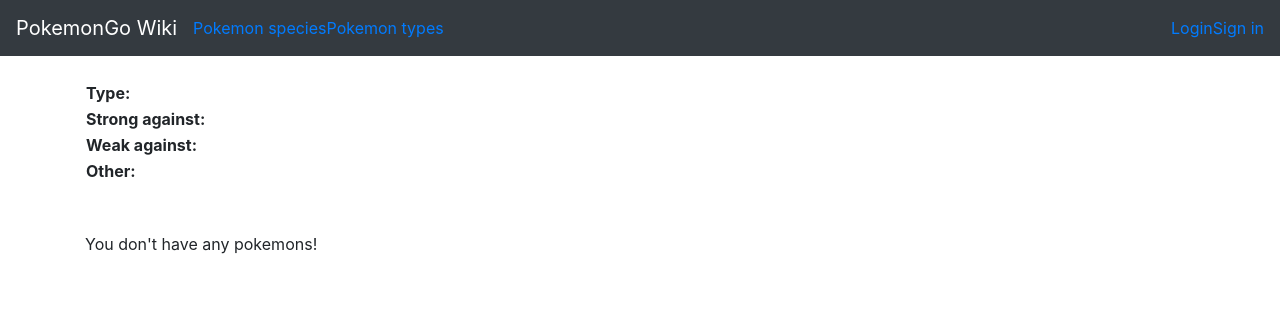
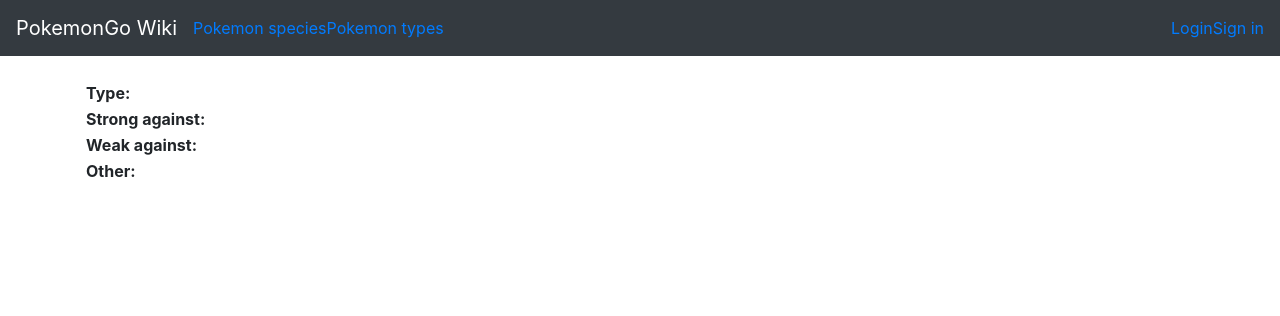
Before and after one commit to minkamanki/gotta-catch-em-all, a Flask app: template application/templates/pokedatas/type.html in a window 1280 px wide. Shown: the top 316 px of the page. Run offline with Flask 2, Linux system fonts and the light colour scheme; the template is opened without the code that fills it, so the values that code supplies are empty; parts of the project's set-up code (start-up, migrations or seed data) failed here and were passed over; some libraries are stand-ins or nearby versions.

Commit message:
Fixed if

```diff
--- a/application/pokedatas/views.py
+++ b/application/pokedatas/views.py
@@ -96,7 +96,7 @@
 
 @app.route("/types/<type_id>/", methods=["GET"])
 def pokedata_type(type_id):
-    if current_user.id:
+    if current_user.is_authenticated:
         return render_template("pokedatas/type.html", type = Type.query.get(type_id), pokemons = Type.find_users_pokemons_for_type(type_id, current_user.id))
 
     return render_template("pokedatas/type.html", type = Type.query.get(type_id))
--- a/application/templates/pokedatas/type.html
+++ b/application/templates/pokedatas/type.html
@@ -50,8 +50,6 @@
     {% endif %}
     {% endfor %}
   </table>
-{% else %}
-  <p>You don't have any pokemons!</p>
 {% endif %}
 
 {% endblock %}
```
